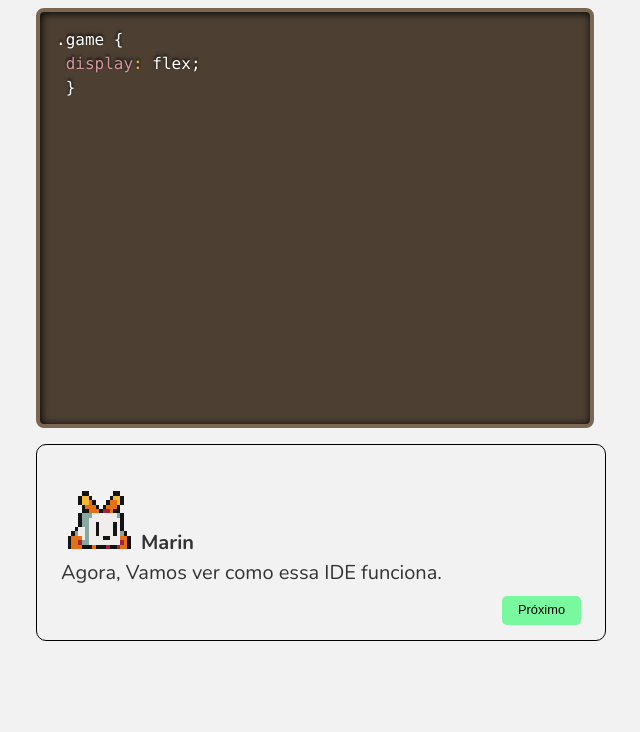
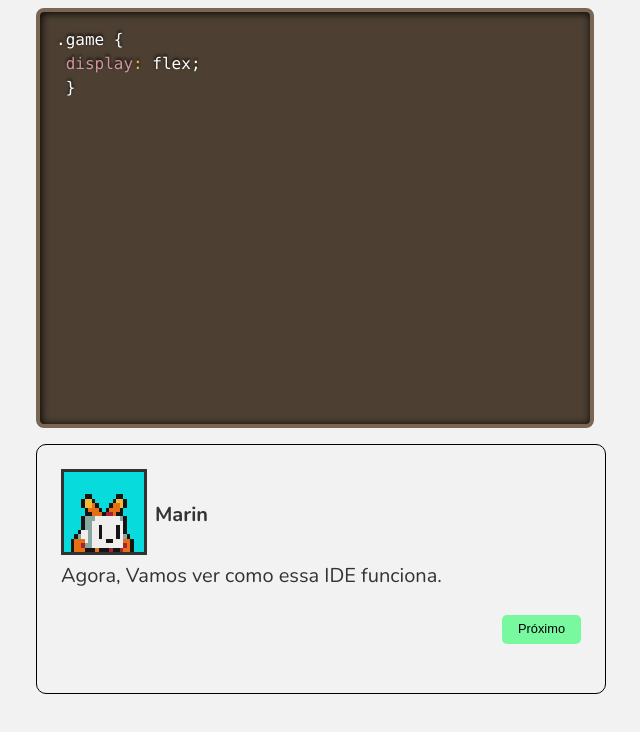
Before and after one commit to fabvarisco/react-visual-novel, a React (Create React App) app: page /textgame in a window 1280 px wide. Shown: the top 732 px of the page, without its empty margins (344-984 px from the left). Built offline with nearby package versions, Linux system fonts and the light colour scheme.

Commit message:
ajustes visuais

```diff
--- a/src/Components/DialogBox/DialogBox.js
+++ b/src/Components/DialogBox/DialogBox.js
@@ -108,7 +108,8 @@ export default function DialogBox({ dialogs, choices, codeChallenge }) {
   function renderDialog() {
     return (
       <div>
-        <p>
+        <div style={{ display: "flex", alignItems: "center" }}>
+          <div>
             <img
               width={80}
               height={80}
@@ -116,8 +117,13 @@ export default function DialogBox({ dialogs, choices, codeChallenge }) {
               src={dialogs[dialog]?.characterImage}
               style={{ imageRendering: "pixelated" }}
             />
+          </div>
+          <div style={{paddingLeft:"8px"}}>
+            <p>
               <b>{dialogs[dialog]?.characterName}</b>
             </p>
+          </div>
+        </div>
         <p>{dialogs[dialog]?.characterDialog}</p>
       </div>
     );
--- a/src/Components/DialogBox/style.css
+++ b/src/Components/DialogBox/style.css
@@ -8,6 +8,9 @@
     border-radius: 10px;
     transition: color 0.15s ease, border-color 0.15s ease;
     width: 520px;
+    max-width: 520px;
+    max-height: 200px;
+    min-height: 200px;
     margin-right: auto;
     margin-left: auto;
   }
@@ -29,5 +32,12 @@
     flex-flow: column wrap;
     align-content: space-between;
     height: 20px;
-    margin-top: 8px;
+    margin-top: 24px;
+
+    height: 10px;
   }
+
+  .card img {
+    border: solid;
+    background: rgb(7, 219, 219);
+  }
--- a/src/Components/TitleScreen/TitleScreen.js
+++ b/src/Components/TitleScreen/TitleScreen.js
@@ -11,7 +11,9 @@ export default function TitleScreen() {
       <div>
         <a
           href={`/Game/0`}
-          onClick={() => dispatch(changeBackground("/startgame/startscreen.png"))}
+          onClick={() =>
+            dispatch(changeBackground("/startgame/startscreen.png"))
+          }
         >
           <button>Start Game</button>
         </a>
```
Also changed, not shown: public/faces/marin_face.png (added). Lines whose indentation alone changed are shown as unchanged.
